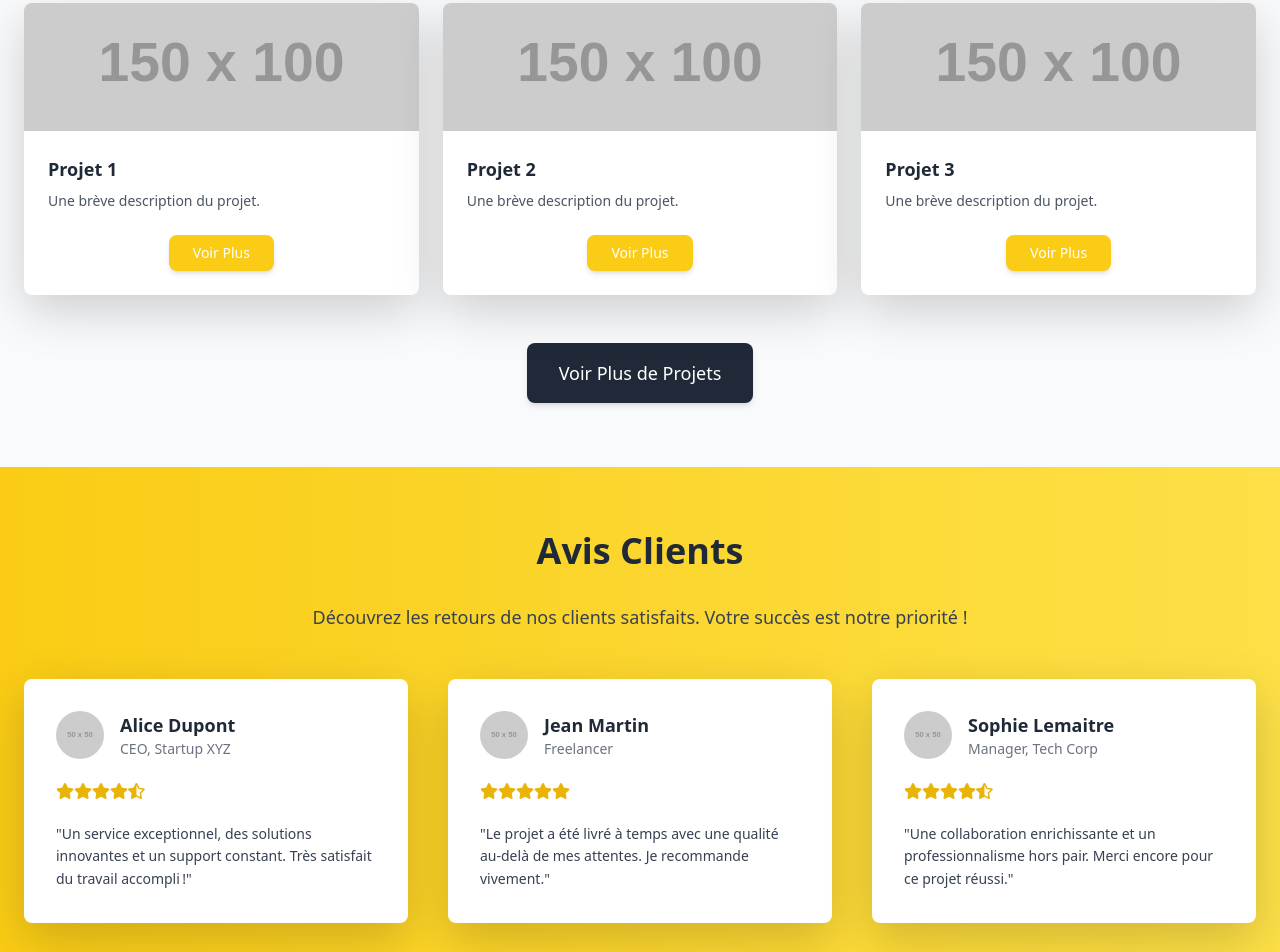
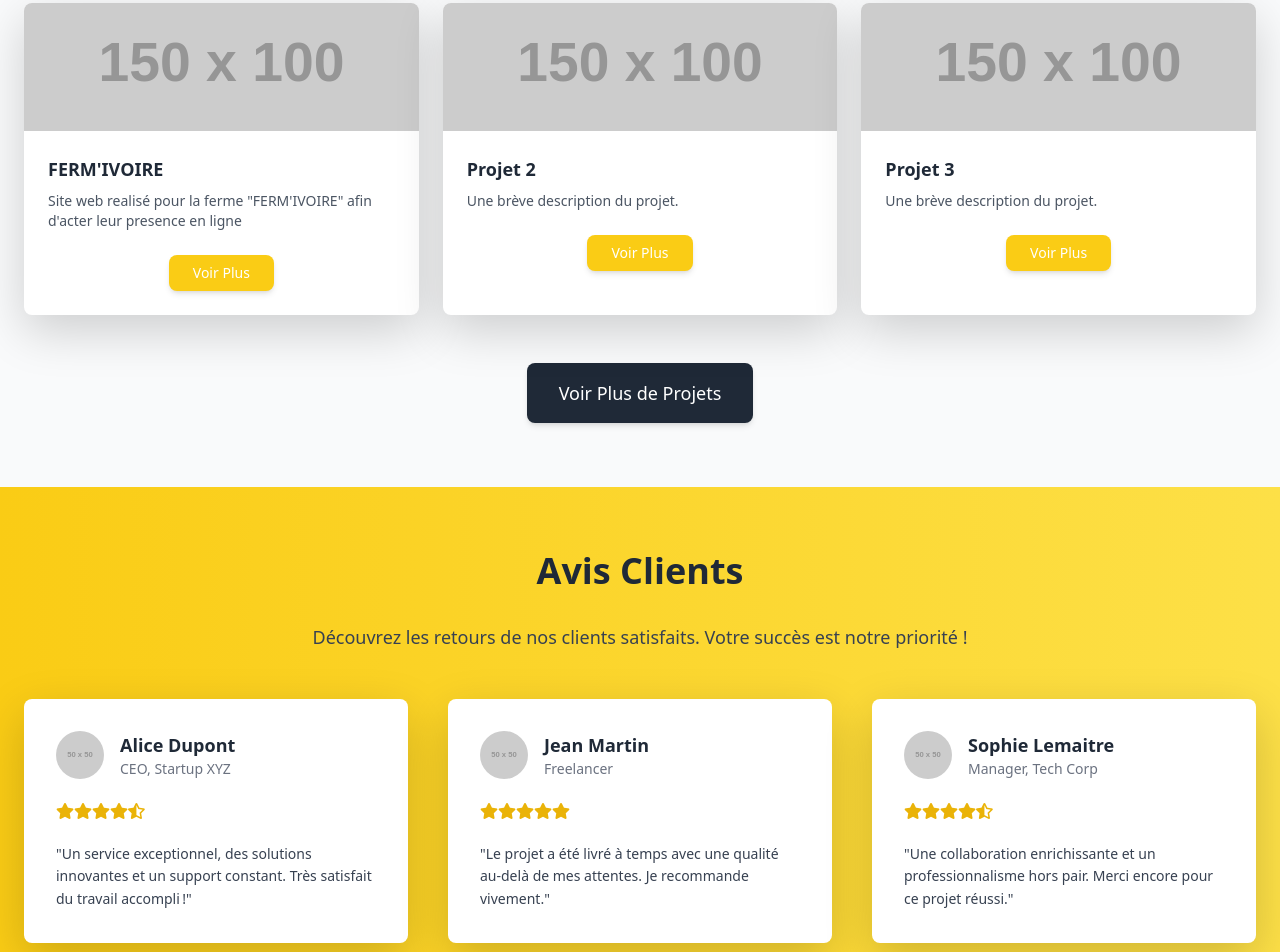
Before and after one commit to meloogk/Mon_Portfolio, a plain HTML site: page index.html in a window 1280 px wide. Shown: the part 3045-3997 px from the top of the page. Drawn offline with nearby package versions, Linux system fonts and the light colour scheme; placeholder pictures from the web are drawn by us.

Commit message:
modification section projet

```diff
--- a/index.html
+++ b/index.html
@@ -524,10 +524,10 @@
         <div class="bg-white shadow-lg rounded-lg overflow-hidden transform hover:scale-105 transition duration-300 animate-slideUp">
           <img src="https://via.placeholder.com/150x100" alt="Image Projet 1" class="w-full h-32 object-cover">
           <div class="p-4">
-            <h3 class="text-lg font-semibold text-gray-800 mb-2">Projet 1</h3>
-            <p class="text-gray-600 mb-4 text-sm">Une brève description du projet.</p>
+            <h3 class="text-lg font-semibold text-gray-800 mb-2">FERM'IVOIRE</h3>
+            <p class="text-gray-600 mb-4 text-sm">Site web realisé pour la ferme "FERM'IVOIRE" afin d'acter leur presence en ligne</p>
             <div class="text-center">
-              <a href="#" class="inline-block bg-yellow-400 text-white py-2 px-4 rounded-lg shadow-md hover:bg-yellow-500 transition duration-300 text-sm">Voir Plus</a>
+              <a href="https://ferm-ivoire-site-web.vercel.app/" class="inline-block bg-yellow-400 text-white py-2 px-4 rounded-lg shadow-md hover:bg-yellow-500 transition duration-300 text-sm">Voir Plus</a>
             </div>
           </div>
         </div>
```
